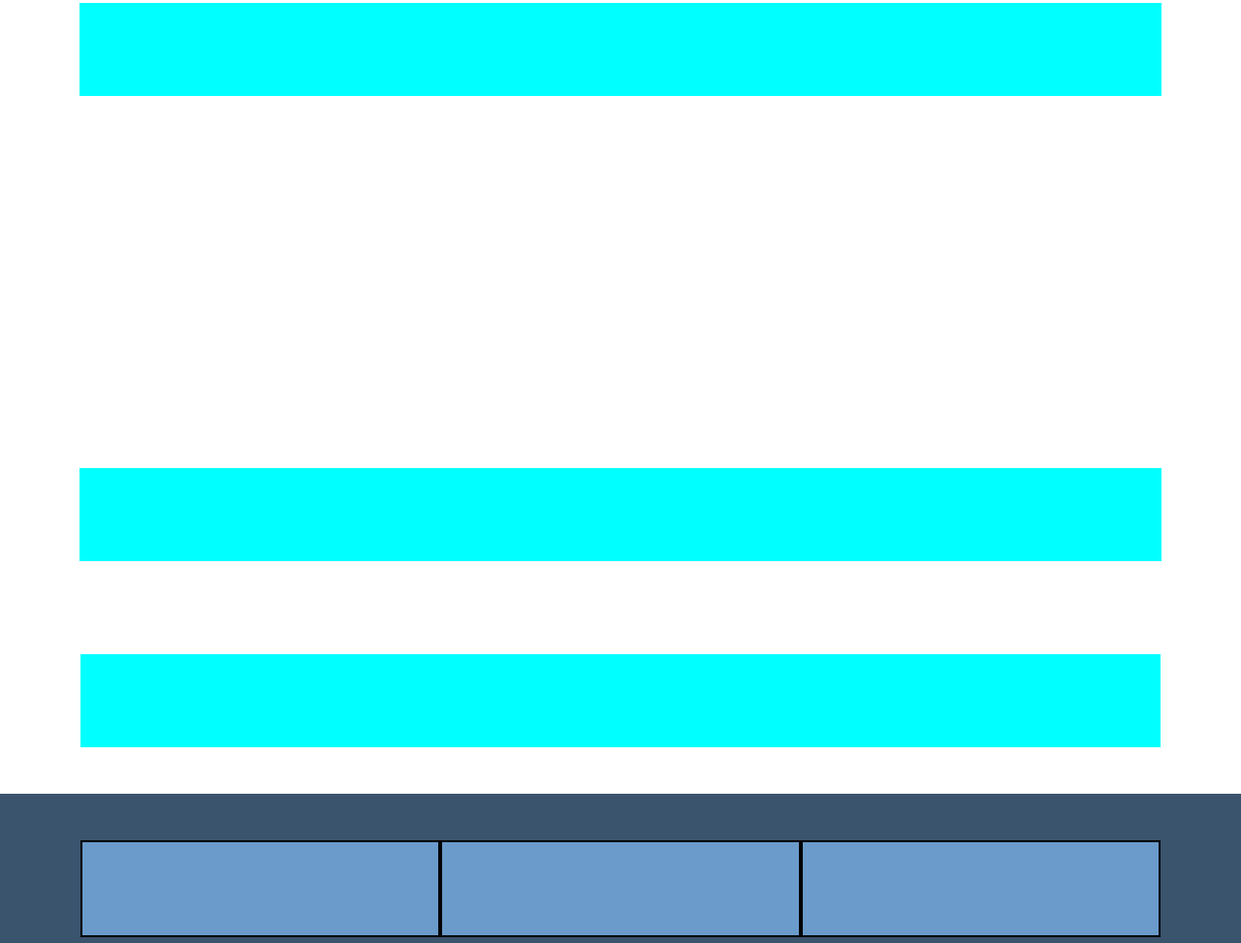
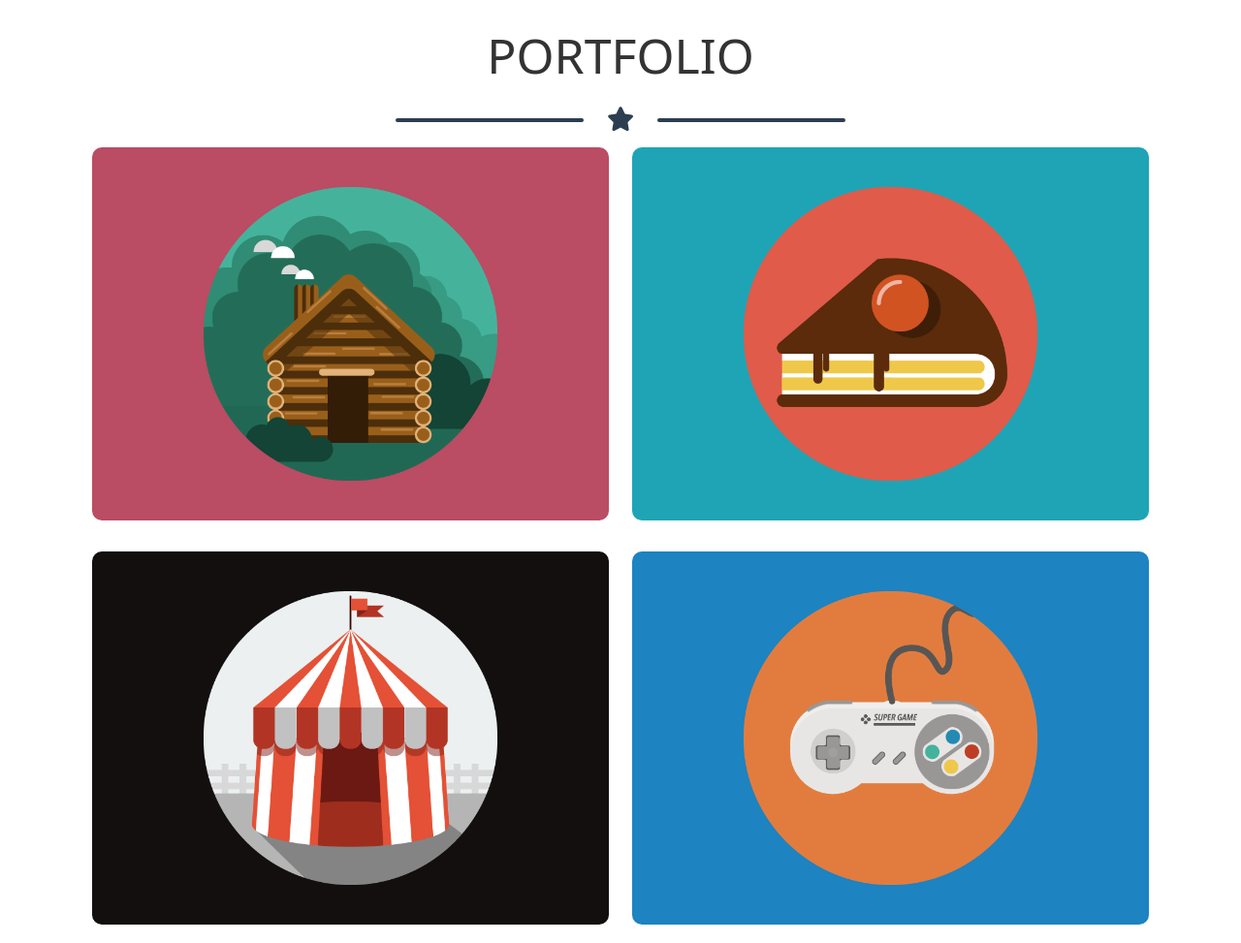
Before and after one commit to M6Irinel/html-css-bootstrap-freelancer, a plain HTML site: page index.html in a window 1280 px wide. Shown: the part 660-1633 px from the top of the page at 97% size. Drawn offline with nearby package versions, Linux system fonts and the light colour scheme.

Commit message:
add section portfolio

```diff
--- a/css/style.css
+++ b/css/style.css
@@ -57,6 +57,10 @@ body > header .mobile {
         font-size: 50px !important;
     }
 
+    main #portfolio h2 {
+        font-size: 50px !important;
+    }
+
     main header P {
         font-size: 25px !important;
     }
@@ -76,8 +80,9 @@ main header h2 {
     font-size: 25px;
 }
 
-main header i {
+i {
     font-size: 25px;
+    color: currentColor;
 }
 
 main header P {
@@ -90,18 +95,23 @@ main header .bar {
     border-radius: 2px;
 }
 
-
-
-main .portfolio .content {
-    /* debug */
-    background-color: beige;
+main #portfolio h2 {
+    color: #333333;
+    font-size: 25px;
 }
 
-main .portfolio .content .col {
-    /* debug */
-    border: 2px solid black;
-    /* debug */
-    background-color: rgb(255, 255, 105);
+main #portfolio .coler {
+    color: #2c3e50;
+}
+
+main #portfolio .bar {
+    background-color: #2c3e50;
+    height: 4px;
+    border-radius: 2px;
+}
+
+main #portfolio .content .bottom .col img {
+    border-radius: 10px;
 }
 
 main .about {
--- a/index.html
+++ b/index.html
@@ -72,15 +72,34 @@
         <section id="portfolio">
             <div class="container py-5">
                 <div class="content">
-                    <div class="title p-5"></div>
+                    <div class="text-white pt-4 text-center">
+                        <h2>PORTFOLIO</h2>
+                        <div class="coler pt-3 simbol g-5 row justify-content-center align-items-center">
+                            <div class="bar col-2"></div>
+                            <i class="fa-solid fa-star col-auto"></i>
+                            <div class="bar col-2"></div>
+                        </div>
+                    </div>
 
-                    <div class="row row-cols-1 row-cols-lg-2 row-cols-xxl-3 padding">
-                        <div class="col py-5"></div>
-                        <div class="col py-5"></div>
-                        <div class="col py-5"></div>
-                        <div class="col py-5"></div>
-                        <div class="col py-5"></div>
-                        <div class="col py-5"></div>
+                    <div class="bottom row row-cols-1 row-cols-lg-2 row-cols-xxl-3 padding">
+                        <div class="col py-3">
+                            <img class="img-fluid" src="./img/cabin.png" alt="cabin">
+                        </div>
+                        <div class="col py-3">
+                            <img class="img-fluid" src="./img/cake.png" alt="cake">
+                        </div>
+                        <div class="col py-3">
+                            <img class="img-fluid" src="./img/circus.png" alt="circus">
+                        </div>
+                        <div class="col py-3">
+                            <img class="img-fluid" src="./img/game.png" alt="game">
+                        </div>
+                        <div class="col py-3">
+                            <img class="img-fluid" src="./img/safe.png" alt="safe">
+                        </div>
+                        <div class="col py-3">
+                            <img class="img-fluid" src="./img/submarine.png" alt="submarine">
+                        </div>
                     </div>
                 </div>
             </div>
```
